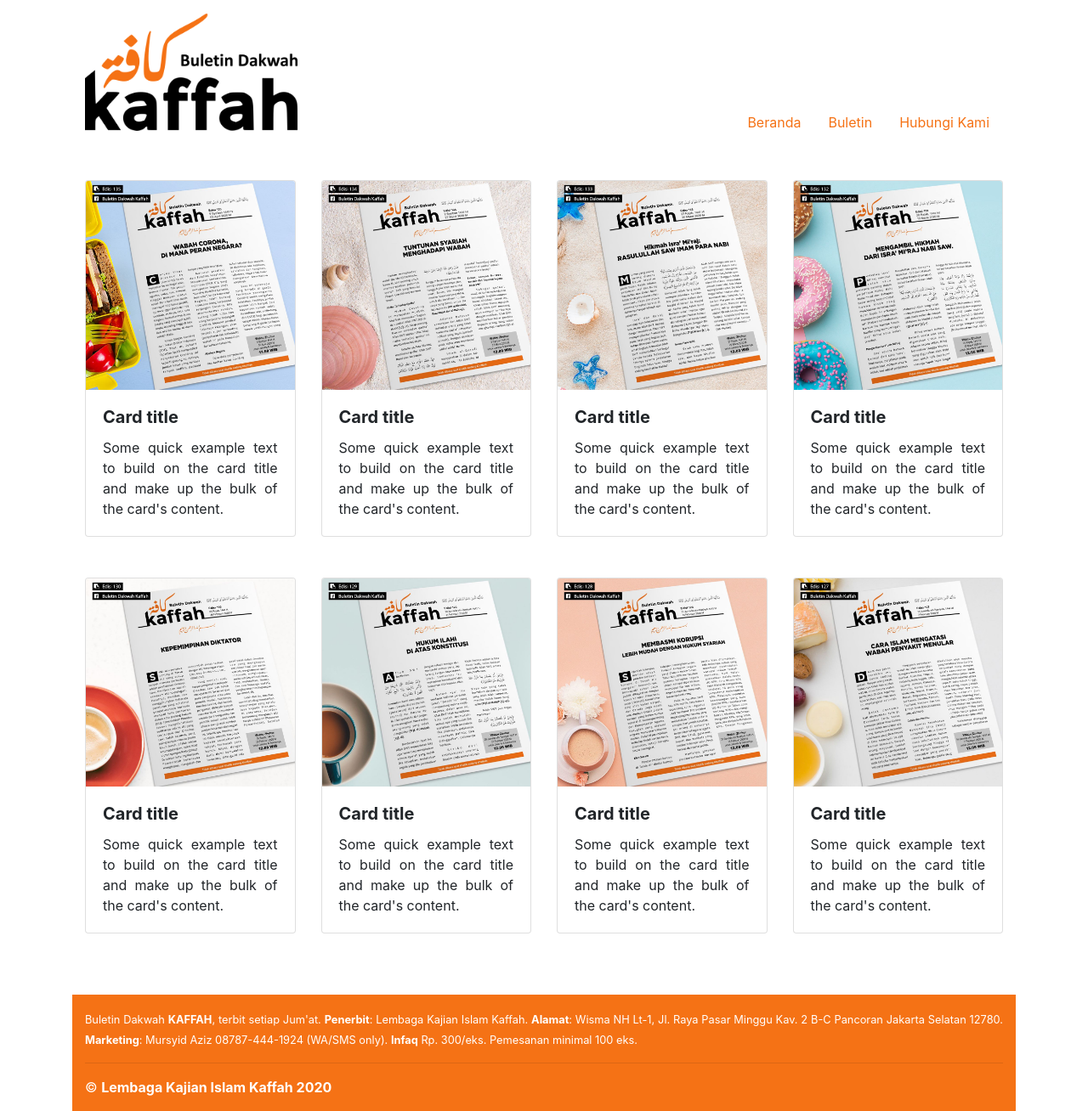
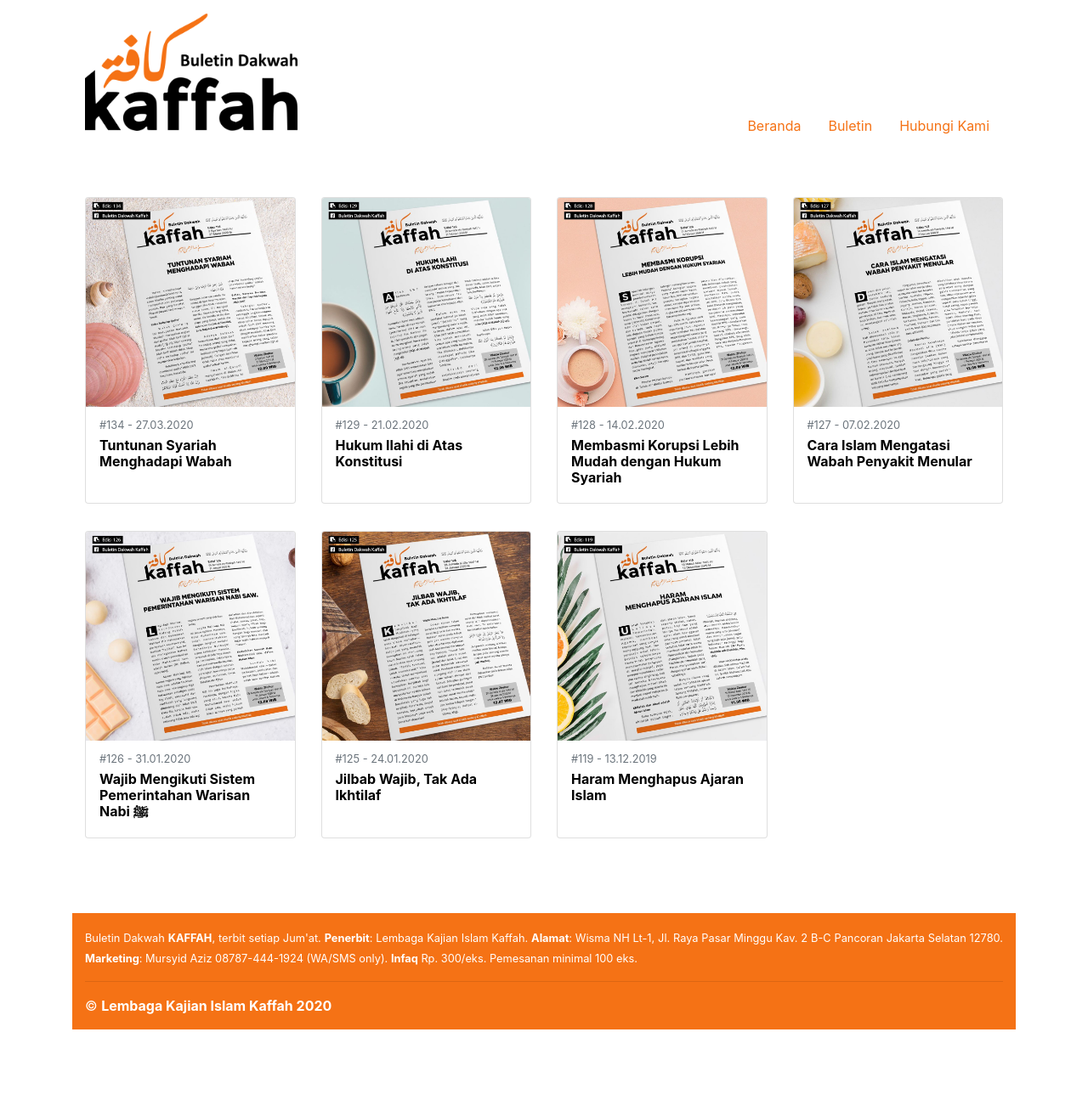
Before and after one commit to bandithijo/buletin-dakwah-kaffah, a Jekyll site: the page built from index.md, in a window 1280 px wide. Shown: the whole page at 85% size. Built offline with Jekyll 4.4.1, drawn with Linux system fonts in a browser that asks for light colours; nearby versions of some CDN libraries; after the commit the page ends 1212 px from its top, so only the background shows below that.

Commit message:
Make homepage dynamic

```diff
--- a/_config.yml
+++ b/_config.yml
@@ -36,10 +36,10 @@
 
 # Navbar
 navigation:
-  - title: Buletin
-    url: /buletin/
-  - title: Hubungi Kami
-    url: /hubungi-kami/
+  - title: "Buletin"
+    url: "/buletin/"
+  - title: "Hubungi Kami"
+    url: "/hubungi-kami/"
 
 # Exclude from processing.
 # The following items will not be processed, by default. Create a custom list
--- a/_includes/header.html
+++ b/_includes/header.html
@@ -1,9 +1,9 @@
 <div class="container mt-3">
     <div class="row">
       <div class="col-12">
-        <img src="/assets/images/icons/logo-kaffah.png" alt="logo-kaffah" width="250">
+        <img src="/assets/images/icons/logo-kaffah.png" alt="logo-kaffah" width="250" style="background-color:white;">
       </div>
-      <div class="col-12" style="margin-top:-30px;">
+      <div class="col-12" style="margin-top:-1.6rem;">
         {% include navbar.html %}
       </div>
     </div>
--- a/_includes/navbar.html
+++ b/_includes/navbar.html
@@ -1,4 +1,4 @@
-<ul class="nav justify-content-end">
+<ul class="nav justify-content-end nav-border-bottom">
   <li class="nav-item"><a href="/" class="nav-link">Beranda</a></li>
   {% for item in site.navigation %}
     {% assign class = nil %}
--- a/_layouts/home.html
+++ b/_layouts/home.html
@@ -3,103 +3,21 @@
 ---
 
 <div class="container my-5">
-  <div class="row my-5">
+  <div class="row">
     <!-- CARD -->
-    <div class="col-3 d-flex justify-content-center">
+    {% for post in site.posts | limit: 8 %}
+    <div class="col-3 my-3 d-flex justify-content-center">
       <div class="card" style="width: 20rem;">
-        <img class="card-img-top" src="/assets/images/cover/135.jpg" alt="Card image cap">
-        <div class="card-body">
-          <h5 class="card-title">Card title</h5>
-          <p class="card-text">Some quick example text to build on the card title and make up the bulk of the card's content.</p>
-        </div>
+        <a class="card-url" href="{{ post.url }}">
+          <img class="card-img-top" src="/assets/images/cover/{{ post.edisi }}.jpg" alt="Card image cap">
+          <div class="card-body px-3 py-2">
+            <p class="card-text mb-1"><small class="text-muted">#{{ post.edisi }} - {{ post.date | date: "%d.%m.%Y" }}</small></p>
+            <h5 class="card-title text-left d-flex align-items-stretch">{{ post.title }}</h5>
+          </div>
+        </a>
       </div>
     </div>
-    <!-- END CARD -->
-
-    <!-- CARD -->
-    <div class="col-3 d-flex justify-content-center">
-      <div class="card" style="width: 20rem;">
-        <img class="card-img-top" src="/assets/images/cover/134.jpg" alt="Card image cap">
-        <div class="card-body">
-          <h5 class="card-title">Card title</h5>
-          <p class="card-text">Some quick example text to build on the card title and make up the bulk of the card's content.</p>
-        </div>
-      </div>
-    </div>
-    <!-- END CARD -->
-
-    <!-- CARD -->
-    <div class="col-3 d-flex justify-content-center">
-      <div class="card" style="width: 20rem;">
-        <img class="card-img-top" src="/assets/images/cover/133.jpg" alt="Card image cap">
-        <div class="card-body">
-          <h5 class="card-title">Card title</h5>
-          <p class="card-text">Some quick example text to build on the card title and make up the bulk of the card's content.</p>
-        </div>
-      </div>
-    </div>
-    <!-- END CARD -->
-
-    <!-- CARD -->
-    <div class="col-3 d-flex justify-content-center">
-      <div class="card" style="width: 20rem;">
-        <img class="card-img-top" src="/assets/images/cover/132.jpg" alt="Card image cap">
-        <div class="card-body">
-          <h5 class="card-title">Card title</h5>
-          <p class="card-text">Some quick example text to build on the card title and make up the bulk of the card's content.</p>
-        </div>
-      </div>
-    </div>
-    <!-- END CARD -->
-  </div>
-
-  <div class="row my-5">
-    <!-- CARD -->
-    <div class="col-3 d-flex justify-content-center">
-      <div class="card" style="width: 20rem;">
-        <img class="card-img-top" src="/assets/images/cover/130.jpg" alt="Card image cap">
-        <div class="card-body">
-          <h5 class="card-title">Card title</h5>
-          <p class="card-text">Some quick example text to build on the card title and make up the bulk of the card's content.</p>
-        </div>
-      </div>
-    </div>
-    <!-- END CARD -->
-
-    <!-- CARD -->
-    <div class="col-3 d-flex justify-content-center">
-      <div class="card" style="width: 20rem;">
-        <img class="card-img-top" src="/assets/images/cover/129.jpg" alt="Card image cap">
-        <div class="card-body">
-          <h5 class="card-title">Card title</h5>
-          <p class="card-text">Some quick example text to build on the card title and make up the bulk of the card's content.</p>
-        </div>
-      </div>
-    </div>
-    <!-- END CARD -->
-
-    <!-- CARD -->
-    <div class="col-3 d-flex justify-content-center">
-      <div class="card" style="width: 20rem;">
-        <img class="card-img-top" src="/assets/images/cover/128.jpg" alt="Card image cap">
-        <div class="card-body">
-          <h5 class="card-title">Card title</h5>
-          <p class="card-text">Some quick example text to build on the card title and make up the bulk of the card's content.</p>
-        </div>
-      </div>
-    </div>
-    <!-- END CARD -->
-
-    <!-- CARD -->
-    <div class="col-3 d-flex justify-content-center">
-      <div class="card" style="width: 20rem;">
-        <img class="card-img-top" src="/assets/images/cover/127.jpg" alt="Card image cap">
-        <div class="card-body">
-          <h5 class="card-title">Card title</h5>
-          <p class="card-text">Some quick example text to build on the card title and make up the bulk of the card's content.</p>
-        </div>
-      </div>
-    </div>
+    {% endfor %}
     <!-- END CARD -->
   </div>
 </div>
--- a/assets/css/custom/custom.css
+++ b/assets/css/custom/custom.css
@@ -1,3 +1,14 @@
+/* For body text */
+.text-right-arabic {
+  text-align: right;
+  font-size: 1.5rem !important;
+}
+
+.text-center-arabic {
+  text-align: center;
+  font-size: 1.5rem !important;
+}
+
 /* For handle anchor */
 p a {
   color: #F57215 !important;
@@ -20,6 +31,13 @@
 a.nav-link.active:hover {
   text-decoration: none;
 }
+
+a.card-url,
+a.card-url:hover {
+  color: #000;
+  text-decoration: none;
+}
+
 
 /* For buletin */
 .buletin li a,
@@ -47,6 +65,7 @@
 }
 
 h5.card-title {
+  font-size: 1.0rem;
   font-weight: bold;
 }
 
```
